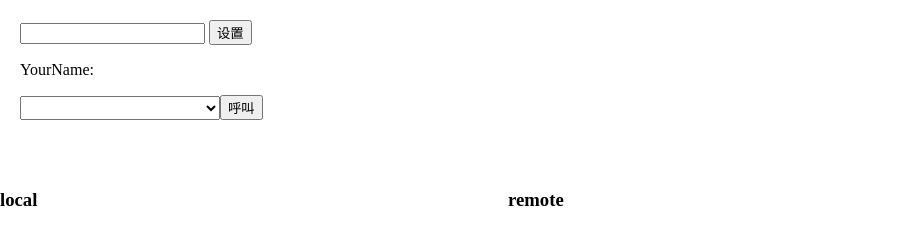
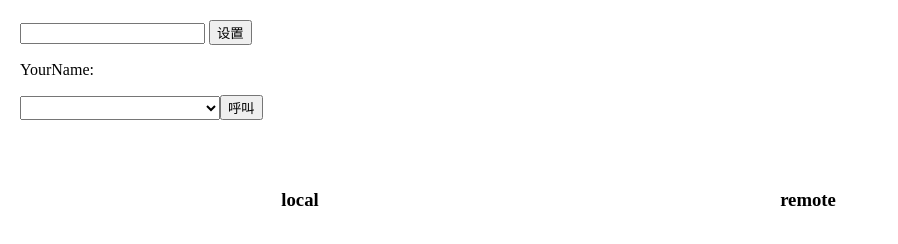
Before and after one commit to hyden-tan/webRTC-demo, a website: page webrtc-share/index.html in a window 1280 px wide. Shown: the whole page, without its empty margins (0-898 px from the left). Drawn offline with Linux system fonts and the light colour scheme.

Commit message:
fix: 样式修改

```diff
--- a/webrtc-share/index.html
+++ b/webrtc-share/index.html
@@ -35,7 +35,11 @@ html, body {
 
 .container {
     margin-top: 50px;
+    margin-left: 50px;
     display: flex;
+}
+.container h3 {
+  text-align: center;
 }
 
 .container .video {
```
